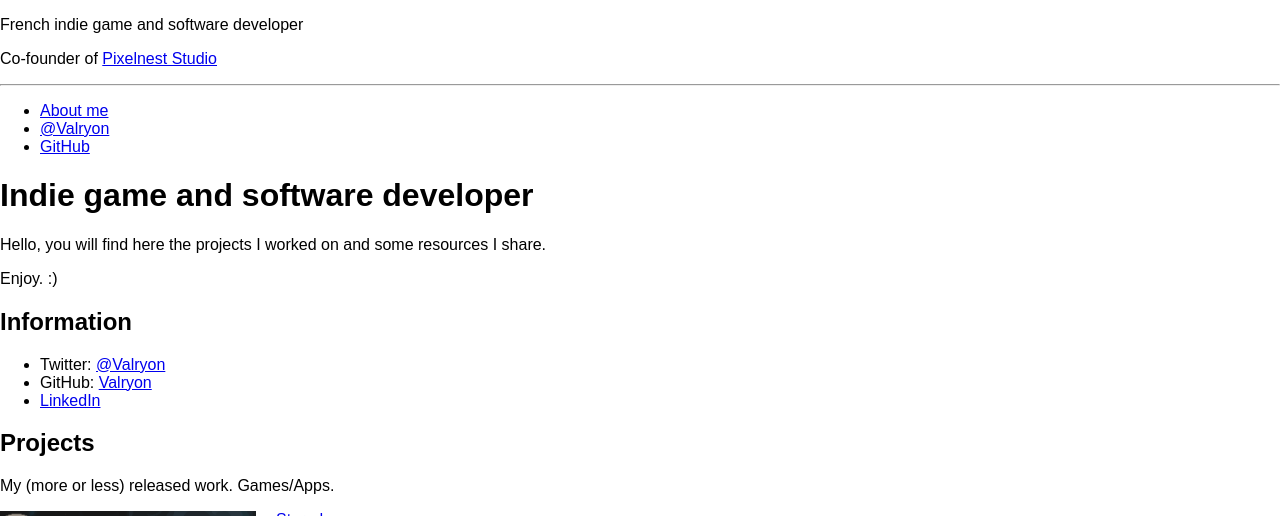
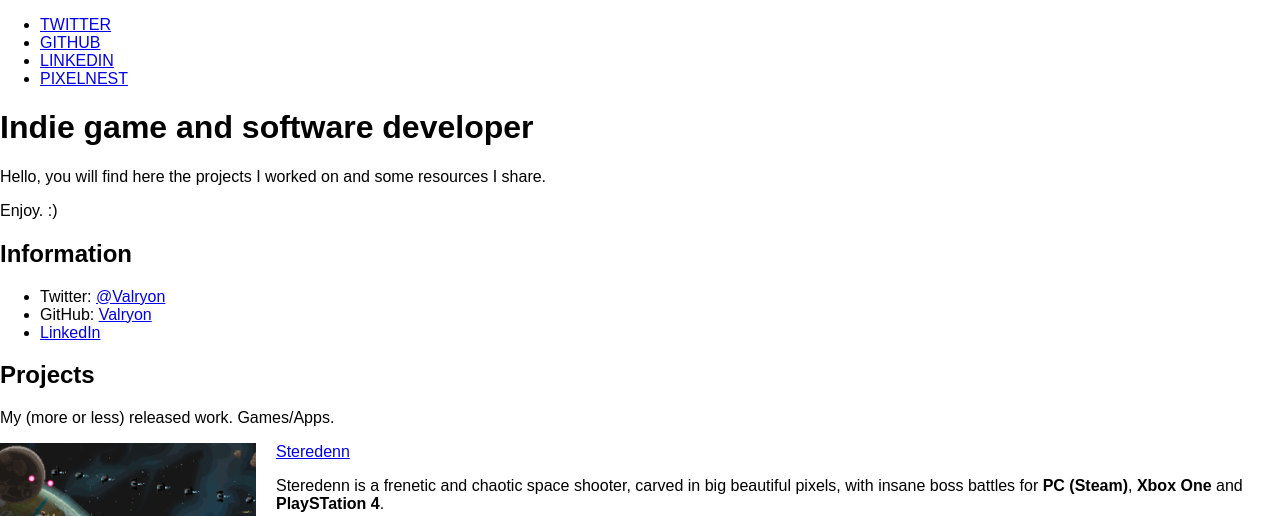
Before and after one commit to valryon/valryon.github.io, a Jekyll site: the page built from index.html, in a window 1280 px wide and 900 px high, cut to the strip 384-900 px from the top of the window. Built offline with Jekyll 4.4.1, drawn with Linux system fonts in a browser that asks for light colours.

Commit message:
organize header (banner + navbar)

```diff
--- a/_includes/header.html
+++ b/_includes/header.html
@@ -1,39 +1,28 @@
-<aside class="info">
-  <h1 class="info__title">
+<header class="page-header">
+  <section class="banner">
+    <h1 class="banner__name">
       <a href="{{site.url}}/">Damien Mayance</a>
     </h1>
-<header class="page-header">
 
-  <div class="info__avatar">
+    <div class="banner__avatar">
       <img
-      class="border-decoration"
         src="http://www.gravatar.com/avatar/545f7c7f0ed11d6ef21722a7e6c47acf?s=300"
         title="Damien Mayance"
         alt="Damien Mayance" />
     </div>
-
-  <p class="info__desc">French indie game and software developer</p>
-
-  <p class="info__desc">
-    Co-founder of
-    <a href="http://pixelnest.io">
-      Pixelnest Studio
-      <!--<img src="{{site.url}}/static/images/pixelnest.png" alt="Pixelnest Studio" title="Pixelnest Studio" />-->
-    </a>
-  </p>
-
-  <hr class="info__separator" />
-
-  <ul class="info__links">
-    <li class="info__link about">
-      <a href="/about">About me</a>
+    <ul class="banner__links">
+      <li class="banner__links twitter">
+        <a href="http://twitter.com/Valryon">TWITTER</a>
       </li>
-    <li class="info__link twitter">
-      <a href="http://twitter.com/Valryon">@Valryon</a>
+      <li class="banner__links github">
+        <a href="http://github.com/Valryon">GITHUB</a>
       </li>
-    <li class="info__link github">
-      <a href="http://github.com/Valryon">GitHub</a>
+      <li class="banner__links linkedin">
+        <a href="https://fr.linkedin.com/in/damienmayance">LINKEDIN</a>
+      </li>
+      <li class="banner__links pixelnest">
+        <a href="https://fr.linkedin.com/in/damienmayance">PIXELNEST</a>
       </li>
     </ul>
-</aside>
+  </section>
 </header>
```
Lines whose indentation alone changed are shown as unchanged.
